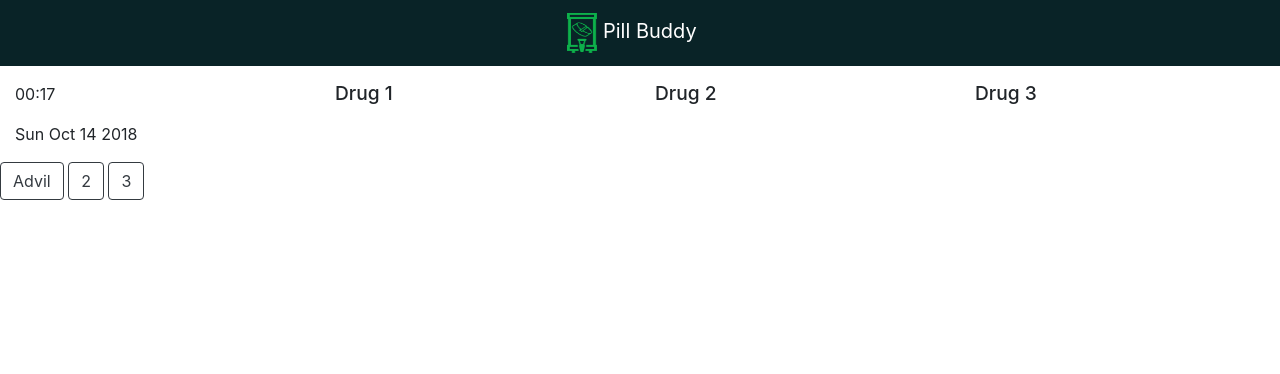
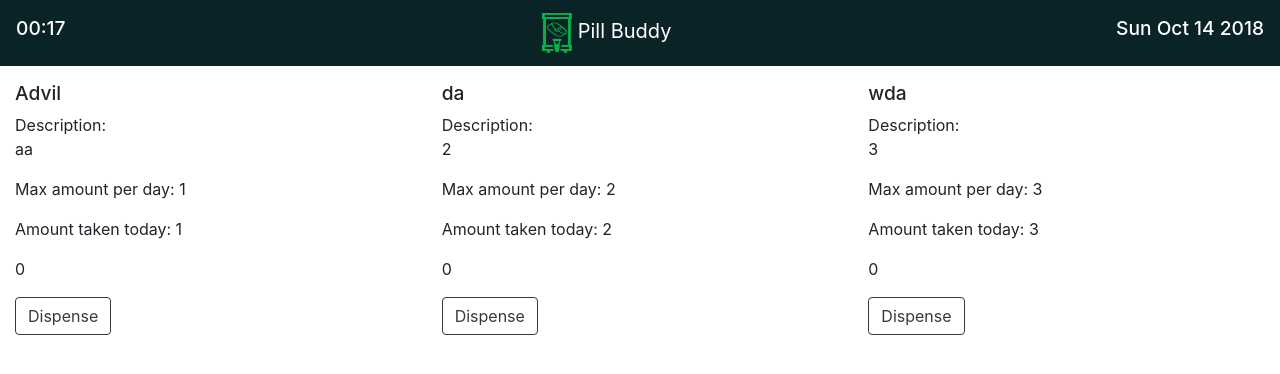
Before and after one commit to MHack-Spartans/webserver, a Django app: page /dashboard/ in a window 1280 px wide. Shown: the top 374 px of the page. Run offline with Django 3.2, Linux system fonts and the light colour scheme; data comes from the database, SQL or seed files in the repository; some libraries are stand-ins or nearby versions.

Commit message:
dashboard update

```diff
--- a/pillbuddy/dashboard/templates/dashboard.html
+++ b/pillbuddy/dashboard/templates/dashboard.html
@@ -20,11 +20,17 @@
                 <span class="navbar-toggler-icon"></span>
             </button>
             <div class="navbar-collapse collapse" id="navbarSupportedContent">
-                <ul class="nav navbar-nav mx-auto">
+                <ul class="nav navbar-nav mr-auto">
+                        <h2 id="time" style="color:white;"></h2>
+                </ul>
+                <ul class="nav navbar-nav ml-5">
                         <a class="navbar-brand" style="color:white;">
                             {% load static %}
                             <img src="{% static 'img/logo.png' %}" width="30" height="40" alt="">&nbsp;Pill&nbsp;Buddy
                         </a>
+                </ul>
+                <ul class="nav navbar-nav ml-auto">
+                        <h2 id="date" style="color:white;"></h2>
                 </ul>
             </div>
         </nav>
@@ -32,18 +38,29 @@
     <p class="m5"></p>
     <div class="container-fluid">
         <div class="row">
-            <div class="col-sm">
-                    <p id="time"></p>
-                    <p id="date"></p>
+            <div class="col-sm mr-auto">
+                <h2 id="drugName1">{{drug1.name}}</h2>
+                <p>Description:<br>{{drug1.short_desc}}</p>
+                <p>Max amount per day:&nbsp;{{drug1.per_day}}</p>
+                <p>Amount taken today:&nbsp;{{drug1.pillsTaken}}</p>
+                <p id="drugAmount1">0</p>
+                <button class="btn btn-outline-dark" onclick="call_counter(1);">Dispense</button>
             </div>
-            <div class="col-sm">
-                <h2 id="drugName1">Drug 1</h2>
+            <div class="col-sm mx-auto">
+                <h2 id="drugName2">{{drug2.name}}</h2>
+                <p>Description:<br>{{drug2.short_desc}}</p>
+                <p>Max amount per day:&nbsp;{{drug2.per_day}}</p>
+                <p>Amount taken today:&nbsp;{{drug2.pillsTaken}}</p>
+                <p id="drugAmount2">0</p>
+                <button class="btn btn-outline-dark" onclick="call_counter(2);">Dispense</button>
             </div>
-            <div class="col-sm">
-                <h2 id="drugName2">Drug 2</h2>
-            </div>
-            <div class="col-sm">
-                <h2 id="drugName3">Drug 3</h2>
+            <div class="col-sm mr-auto">
+                <h2 id="drugName3">{{drug3.name}}</h2>
+                <p>Description:<br>{{drug3.short_desc}}</p>
+                <p>Max amount per day:&nbsp;{{drug3.per_day}}</p>
+                <p>Amount taken today:&nbsp;{{drug3.pillsTaken}}</p>
+                <p id="drugAmount2">0</p>
+                <button class="btn btn-outline-dark" onclick="call_counter(3);">Dispense</button>
             </div>
         </div>
     </div>
@@ -54,11 +71,6 @@
         document.getElementById("date").innerHTML = d.toDateString();
         document.getElementById("time").innerHTML = d.toTimeString().split(":")[0]+':'+d.toTimeString().split(":")[1]
     </script>
-
-    <button class="btn btn-outline-dark" onclick="call_counter(1);">{{drug1.name}}</button>
-    <button class="btn btn-outline-dark" onclick="call_counter(2);">2</button>
-    <button class="btn btn-outline-dark" onclick="call_counter(3);">3</button>
-
 </body>
 
 </html>
```
Also changed, not shown: pillbuddy/static/css/main.css (line endings or trailing spaces).
